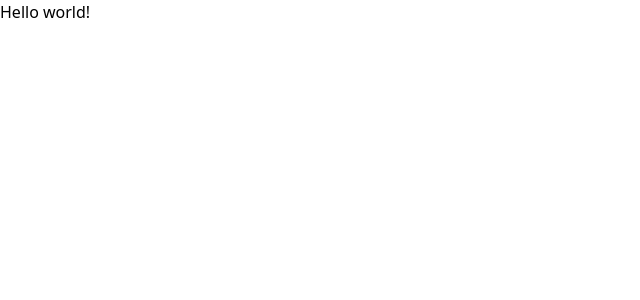
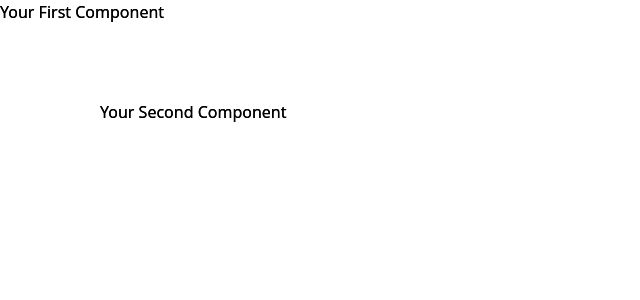
Before and after one commit to SaneFYI/canvas-playground, a React (Vite) app: page / in a window 1280 px wide. Shown: the top 300 px of the page, without its empty margins (0-640 px from the left). Built offline with nearby package versions, Linux system fonts and the light colour scheme.

Commit message:
Create initial canvas application

```diff
--- a/src/app.tsx
+++ b/src/app.tsx
@@ -1,9 +1,10 @@
+import { ReactCanvas } from "./canvas";
+
 export default function App() {
   return (
-    <>
-      <h1 className="text-3xl font-bold underline">
-        Hello world!
-      </h1>
-    </>
+    <ReactCanvas>
+      <div>Your First Component</div>
+      <div>Your Second Component</div>
+    </ReactCanvas>
   )
 }
--- a/src/canvas.tsx
+++ b/src/canvas.tsx
@@ -0,0 +1,65 @@
+import React, { ReactNode, useEffect, useState } from 'react';
+
+interface CanvasProps {
+  children: ReactNode[];
+}
+
+interface PositionedComponent {
+  id: string;
+  component: ReactNode;
+  x: number;
+  y: number;
+}
+
+export function ReactCanvas({ children }: CanvasProps) {
+  const [components, setComponents] = useState<PositionedComponent[]>([]);
+
+  const moveComponent = (id: string, newX: number, newY: number) => {
+    setComponents(prev => prev.map(comp =>
+      comp.id === id ? { ...comp, x: newX, y: newY } : comp
+    ));
+  };
+
+  useEffect(() => {
+    children.forEach((child, index) => {
+      const id = `canvas-element-${index}`;
+      setComponents(prev => [...prev, { component: child, id, x: 100 * index, y: 100 * index }]);
+    });
+  }, [children]);
+
+  const onDragStart = (event: React.DragEvent<HTMLDivElement>, id: string) => {
+    event.dataTransfer.setData('text/plain', id);
+    event.dataTransfer.setData('text/offset-x', String(event.clientX - event.currentTarget.getBoundingClientRect().left));
+    event.dataTransfer.setData('text/offset-y', String(event.clientY - event.currentTarget.getBoundingClientRect().top));
+  };
+
+  const onDragOver = (event: React.DragEvent<HTMLDivElement>) => {
+    event.preventDefault();
+  };
+
+  const onDrop = (event: React.DragEvent<HTMLDivElement>) => {
+    event.preventDefault();
+    const id = event.dataTransfer.getData('text/plain');
+    const offsetX = parseFloat(event.dataTransfer.getData('text/offset-x'));
+    const offsetY = parseFloat(event.dataTransfer.getData('text/offset-y'));
+    const x = event.clientX - offsetX;
+    const y = event.clientY - offsetY;
+    moveComponent(id, x, y);
+  };
+
+
+  return (
+    <div className="w-full h-full fixed top-0 left-0" onDragOver={onDragOver} onDrop={onDrop}>
+      {components.map((item) => (
+        <div
+          key={item.id}
+          draggable
+          onDragStart={(e) => onDragStart(e, item.id)}
+          style={{ position: 'absolute', left: item.x, top: item.y }}
+        >
+          {item.component}
+        </div>
+      ))}
+    </div>
+  );
+};
```
